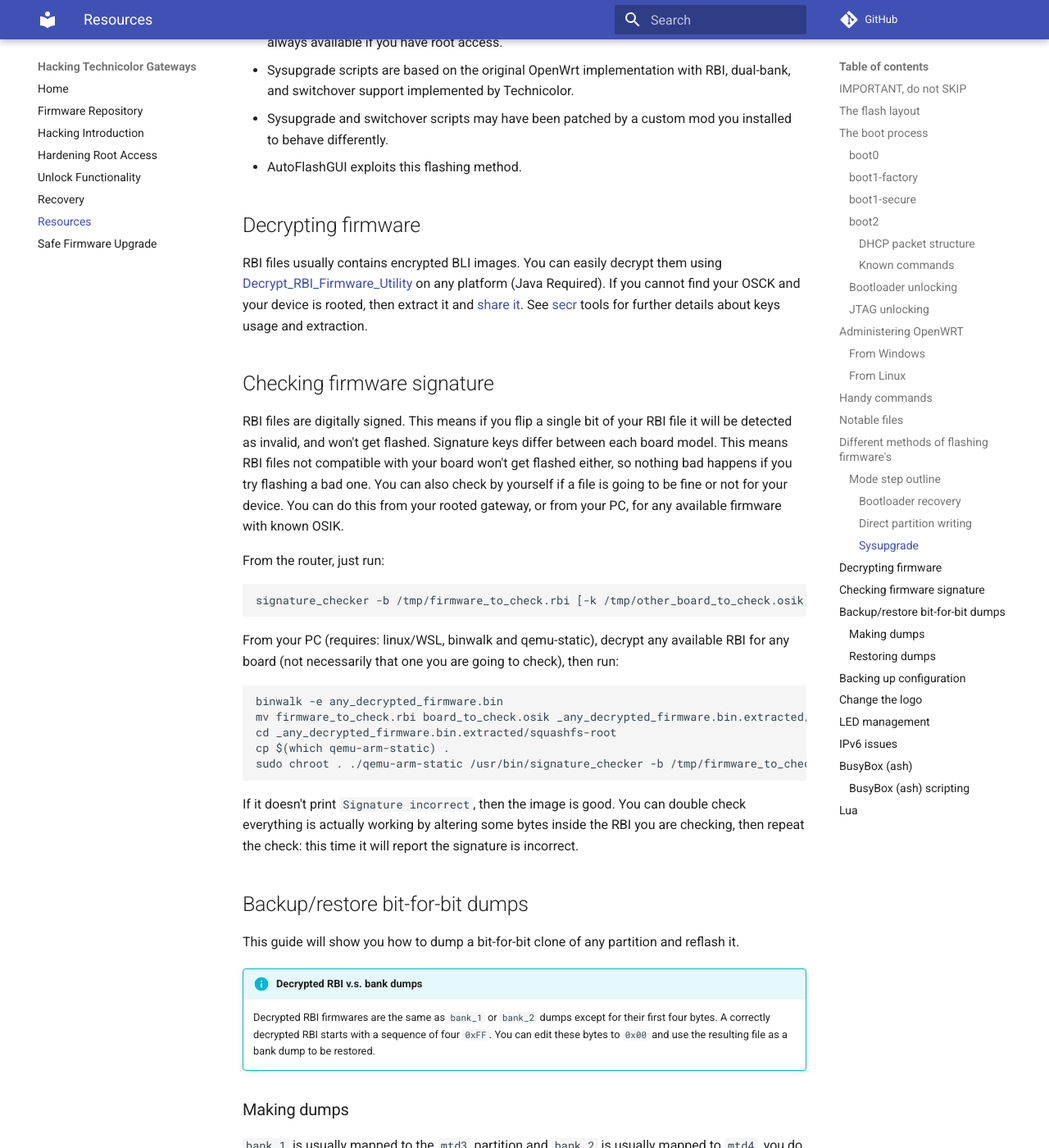
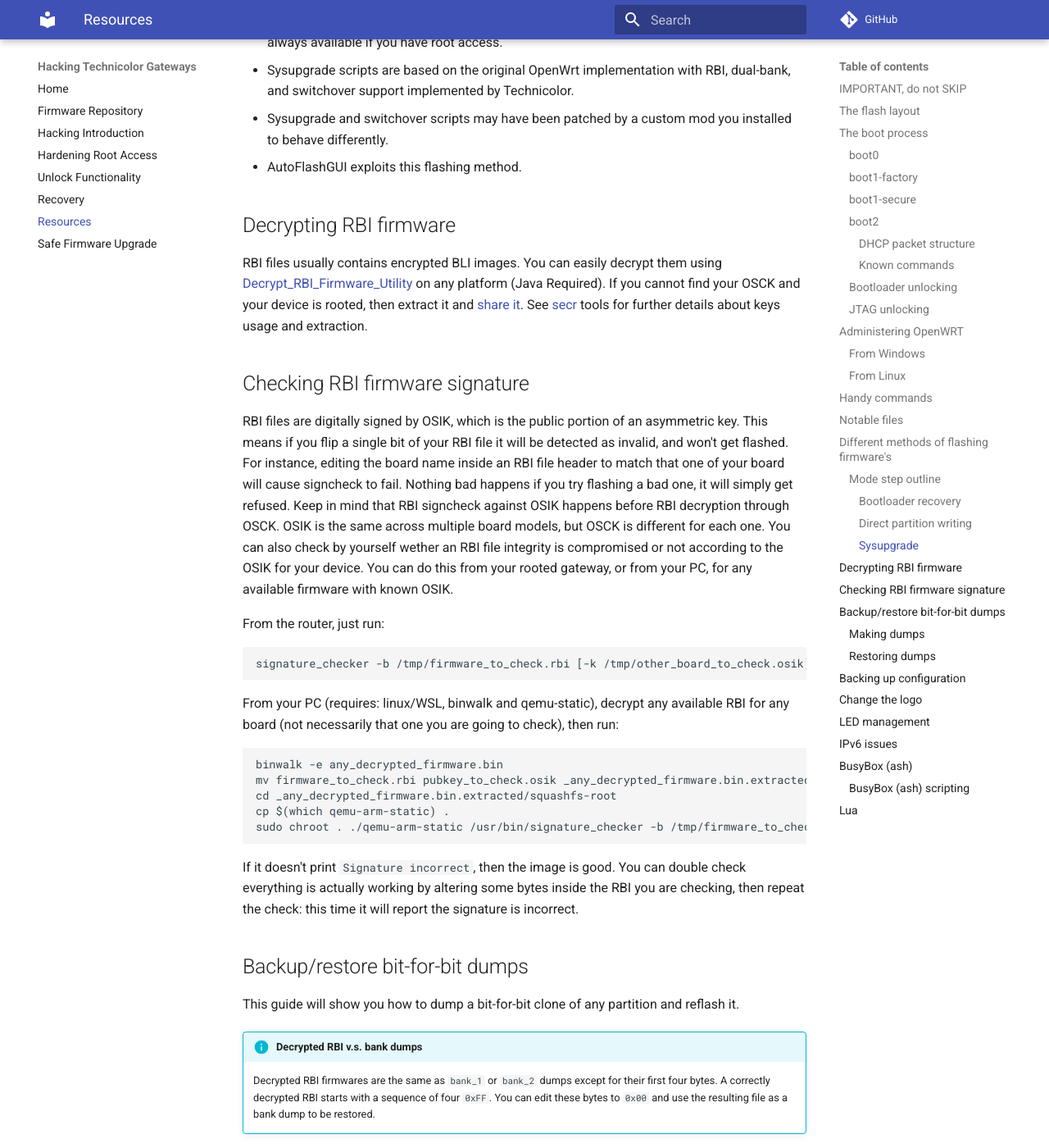
Before and after one commit to hack-technicolor/hack-technicolor, an MkDocs documentation site: the page built from docs/Resources.md, in a window 1280 px wide and 1400 px high, scrolled down 8413 px. Shown: the whole window at 82% size. Built offline with MkDocs 1.6.1 and Material for MkDocs 9.7.7, drawn with Linux system fonts in a browser that asks for light colours; comment, search, counter and statistics services are not loaded; some of the changed text lies outside the part shown.

Commit message:
Remove OSIK duplicates

````diff
--- a/docs/Resources.md
+++ b/docs/Resources.md
@@ -130,11 +130,11 @@
 | X | Exit from menu |
 
 Since `boot2` is derived from CFE, it holds some of the code that would handle the CFE command line menu, and has the string "`CFE> `" included in the binary.
-However, the code to spawn the shell seems to be removed. It's as such impossible to enter the CFE shell
+However, the code to spawn the shell seems to be removed. It's as such impossible to enter the CFE shell.
 
 ### Bootloader unlocking
 
-`boot2` can be unlocked to load unsigned linux kernels. However, this requires a signed `RIP_ID_UNLOCK_TAG` to be present in the RIP storage. Such tag is valid only for the specific device it was issued for as it's based on some device-unique parameters such as the S/N and Chip ID, and must be issued by Technicolor.
+`boot2` can be unlocked to load unsigned linux kernels. However, this requires a signed `RIP_ID_UNLOCK_TAG` to be present in the RIP storage. Such tag is valid only for the specific device it was issued for as it's based on some device-unique parameters such as the S/N and Chip ID, and must be issued by the platform privete keys owner (e.g. Technicolor).
 
 Device specific parameters can be obtained from
 
@@ -277,13 +277,13 @@
 * Sysupgrade and switchover scripts may have been patched by a custom mod you installed to behave differently.
 * AutoFlashGUI exploits this flashing method.
 
-## Decrypting firmware
+## Decrypting RBI firmware
 
 RBI files usually contains encrypted BLI images. You can easily decrypt them using [Decrypt_RBI_Firmware_Utility](https://github.com/Ansuel/Decrypt_RBI_Firmware_Utility/releases) on any platform (Java Required). If you cannot find your OSCK and your device is rooted, then extract it and [share it](https://github.com/hack-technicolor/hack-technicolor/upload/master/osck). See [secr](https://github.com/pedro-n-rocha/secr) tools for further details about keys usage and extraction.
 
-## Checking firmware signature
+## Checking RBI firmware signature
 
-RBI files are digitally signed. This means if you flip a single bit of your RBI file it will be detected as invalid, and won't get flashed. Signature keys differ between each board model. This means RBI files not compatible with your board won't get flashed either, so nothing bad happens if you try flashing a bad one. You can also check by yourself if a file is going to be fine or not for your device. You can do this from your rooted gateway, or from your PC, for any available firmware with known OSIK.
+RBI files are digitally signed by OSIK, which is the public portion of an asymmetric key. This means if you flip a single bit of your RBI file it will be detected as invalid, and won't get flashed. For instance, editing the board name inside an RBI file header to match that one of your board will cause signcheck to fail. Nothing bad happens if you try flashing a bad one, it will simply get refused. Keep in mind that RBI signcheck against OSIK happens before RBI decryption through OSCK. OSIK is the same across multiple board models, but OSCK is different for each one. You can also check by yourself wether an RBI file integrity is compromised or not according to the OSIK for your device. You can do this from your rooted gateway, or from your PC, for any available firmware with known OSIK.
 
 From the router, just run:
 ```bash
@@ -292,10 +292,10 @@
 From your PC (requires: linux/WSL, binwalk and qemu-static), decrypt any available RBI for any board (not necessarily that one you are going to check), then run:
 ```bash
 binwalk -e any_decrypted_firmware.bin
-mv firmware_to_check.rbi board_to_check.osik _any_decrypted_firmware.bin.extracted/squashfs-root/tmp/
+mv firmware_to_check.rbi pubkey_to_check.osik _any_decrypted_firmware.bin.extracted/squashfs-root/tmp/
 cd _any_decrypted_firmware.bin.extracted/squashfs-root
 cp $(which qemu-arm-static) .
-sudo chroot . ./qemu-arm-static /usr/bin/signature_checker -b /tmp/firmware_to_check.rbi -k /tmp/board_to_check.osik
+sudo chroot . ./qemu-arm-static /usr/bin/signature_checker -b /tmp/firmware_to_check.rbi -k /tmp/pubkey_to_check.osik
 ```
 
 If it doesn't print `Signature incorrect`, then the image is good. You can double check everything is actually working by altering some bytes inside the RBI you are checking, then repeat the check: this time it will report the signature is incorrect.
````
Also changed, not shown: other parts of docs/Resources.md (+8 -8 lines), 22 other files.
